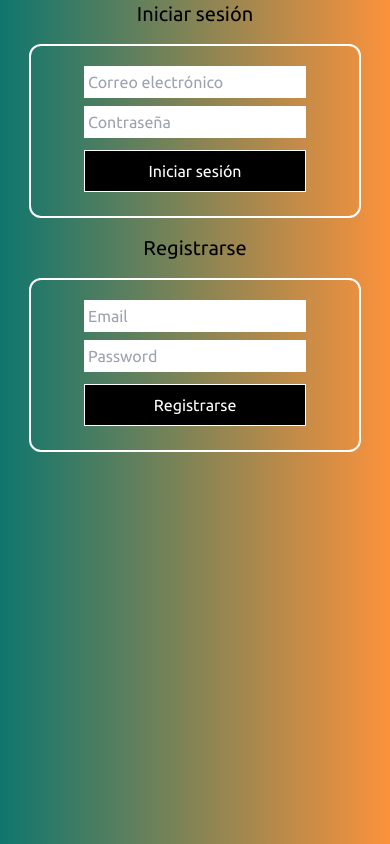
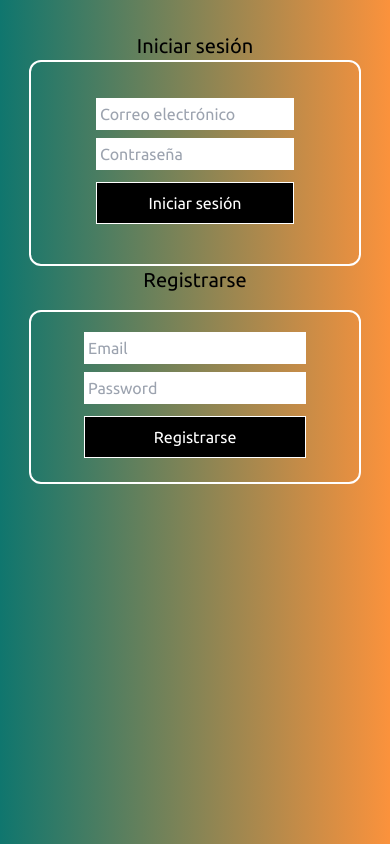
Before and after one commit to martinvruiz/hourcount, a React (Create React App) app: page /hourqt in a window 390 px wide. Built offline with nearby package versions, Linux system fonts and the light colour scheme; no server answers.

Commit message:
fixed issue mobile

```diff
--- a/src/App.js
+++ b/src/App.js
@@ -28,7 +28,7 @@ function App() {
     if (error) {
       console.error("Error al cerrar sesión:", error);
     } else {
-      setUser(null); // Limpia el estado de usuario después de cerrar sesión
+      setUser(null);
     }
   };
 
@@ -36,7 +36,7 @@ function App() {
   return (
     <div className="font-ubuntu flex flex-col items-center min-h-screen bg-gradient-to-r from-teal-700 to-orange-400">
       {!user ? (
-        <div className='lg:w-2/5 flex flex-col items-center'>
+        <div className='lg:w-2/5 pt-8 flex flex-col items-center'>
           <h2 className='text-xl lg:text-3xl'>Iniciar sesión</h2>
           <Login setUser={setUser} />
 
--- a/src/components/Login/Login.jsx
+++ b/src/components/Login/Login.jsx
@@ -20,7 +20,7 @@ export const Login = () => {
 };
 
     return (
-        <div className='flex flex-col justify-center items-center m-4 p-4 w-full border-2 rounded-xl border-white'>
+        <div className='flex flex-col justify-center items-center p-8 w-full border-2 rounded-xl border-white'>
             <input
             type="email"
             value={email}
--- a/src/components/MonthSelector/MonthSelector.jsx
+++ b/src/components/MonthSelector/MonthSelector.jsx
@@ -46,6 +46,7 @@ export const MonthSelector = () => {
         if (error) {
             console.error('Error fetching records:', error);
         } else {
+            console.log("Datos obtenidos en móvil:", data);
             setRecords(data);
             console.log("Fetched records:", data);
             calculateTotalHours(data);
@@ -83,21 +84,31 @@ export const MonthSelector = () => {
 const handleMonth = (e) => {
     const selected = e.target.value;
     console.log("Valor seleccionado en el dropdown:", selected);
-        setMonth(selected);
+
+    setRecords([]);
+    setTotalHours({ hours: 0, minutes: 0 });
 
     if (!selected) {
-            setRecords([]);
-            setTotalHours({ hours: 0, minutes: 0 });
+        console.error("No se seleccionó un mes.");
         return;
     }
 
+    const cleanedValue = selected.replace(" de", "");
+    console.log("Valor limpio:", cleanedValue);
 
-        const [monthName, , year] = selected.split(" ");
+    const [monthName, year] = cleanedValue.split(" ");
+    console.log("Mes y Año extraídos:", monthName, year);
 
     if (monthName && year) {
-            const monthIndex = new Date(`${monthName} 1, ${year}`).getMonth() + 1;
-            const formattedMonth = `${year}-${monthIndex.toString().padStart(2, "0")}`;
+        const monthIndex = new Date(`${monthName} 1, ${year}`).getMonth(); //
+        if (monthIndex === -1) {
+            console.error("Mes no válido:", monthName);
+            return;
+        }
+
+        const formattedMonth = `${year}-${(monthIndex + 1).toString().padStart(2, "0")}`;
         console.log("Mes formateado para la búsqueda:", formattedMonth);
+
         getRecordsByMonth(formattedMonth);
     } else {
         console.error("Formato de mes inválido:", selected);
```
Lines whose indentation alone changed are shown as unchanged.
